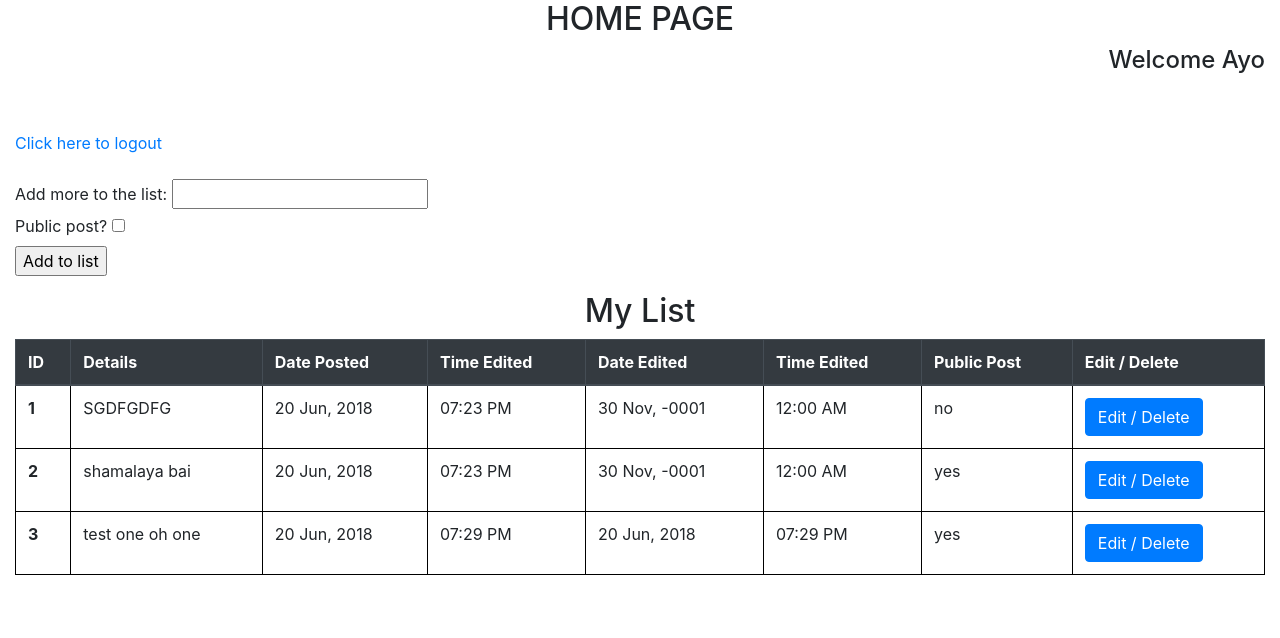
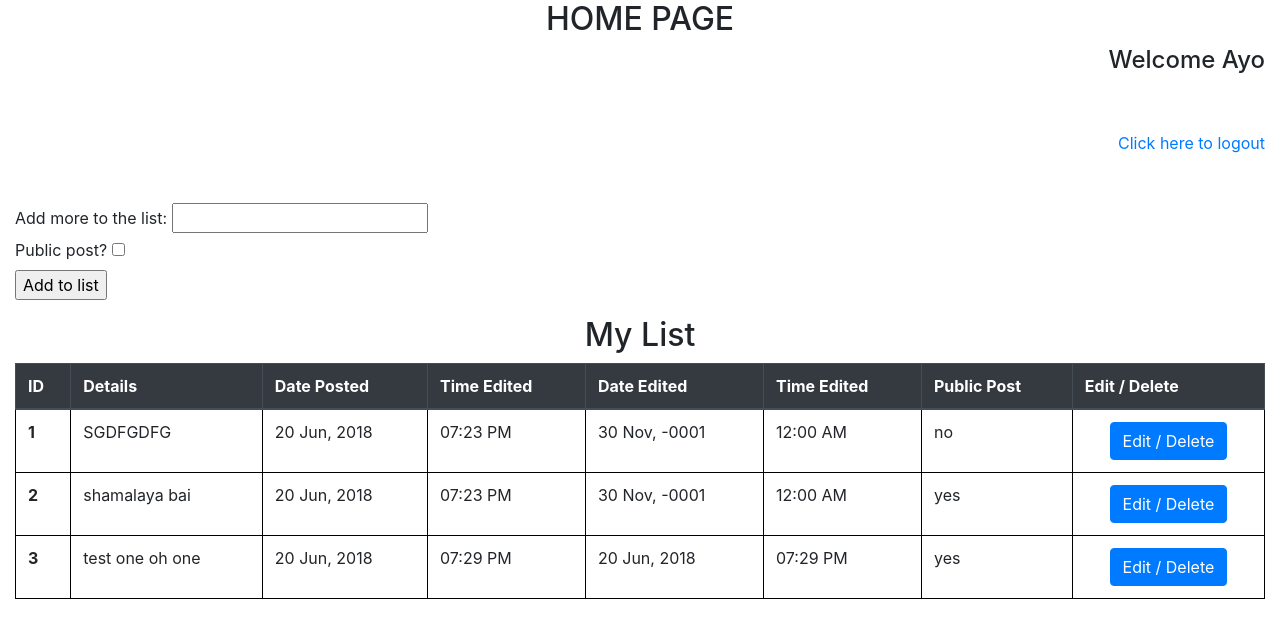
Before and after one commit to Ayomi-kun/PhpLearnOnTheJob, a PHP site: page / in a window 1280 px wide. Shown: the top 638 px of the page. Run offline with PHP 8.4, Linux system fonts and the light colour scheme; a user stored in the database is signed in; data comes from the database, SQL or seed files in the repository; some libraries are stand-ins or nearby versions.

Commit message:
modal adjust

```diff
--- a/BasicCRUDoperations/index.php
+++ b/BasicCRUDoperations/index.php
@@ -30,7 +30,7 @@ else{
     <br />
     <br />
 
-    <a href="logout.php"> Click here to logout</a><br /><br />
+    <div class="text-right"><a href="logout.php"> Click here to logout</a></div><br /><br />
     <form action="add.php" method="POST">
     <label>Add more to the list:</label> <input type="text" name="details" /><br />
     <label>Public post? </label> <input type="checkbox" name="public" value="yes" />  <br />
@@ -74,7 +74,7 @@ else{
                     <td> <?php echo $dateedited ?>  </td>
                     <td> <?php echo $timeedited ?>  </td>
                     <td> <?php echo $row['public'] ?>  </td>
-                    <td> <button type="button" class="btn btn-primary"data-toggle="modal" data-target="#exampleModal"> Edit / Delete </button> </td>
+                    <td class="text-center"> <button type="button" class="btn btn-primary"data-toggle="modal" data-target="#exampleModal"> Edit / Delete </button> </td>
                 </tr>
            <?php  }
         }
```
